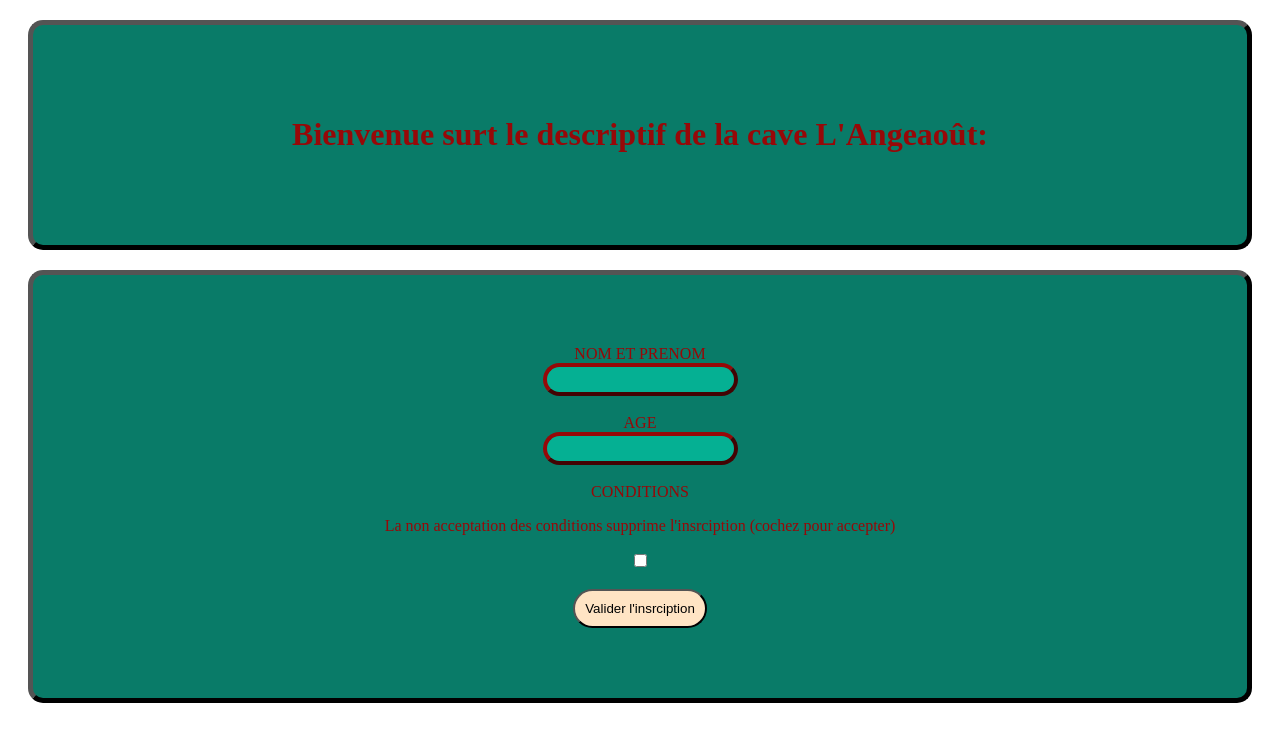
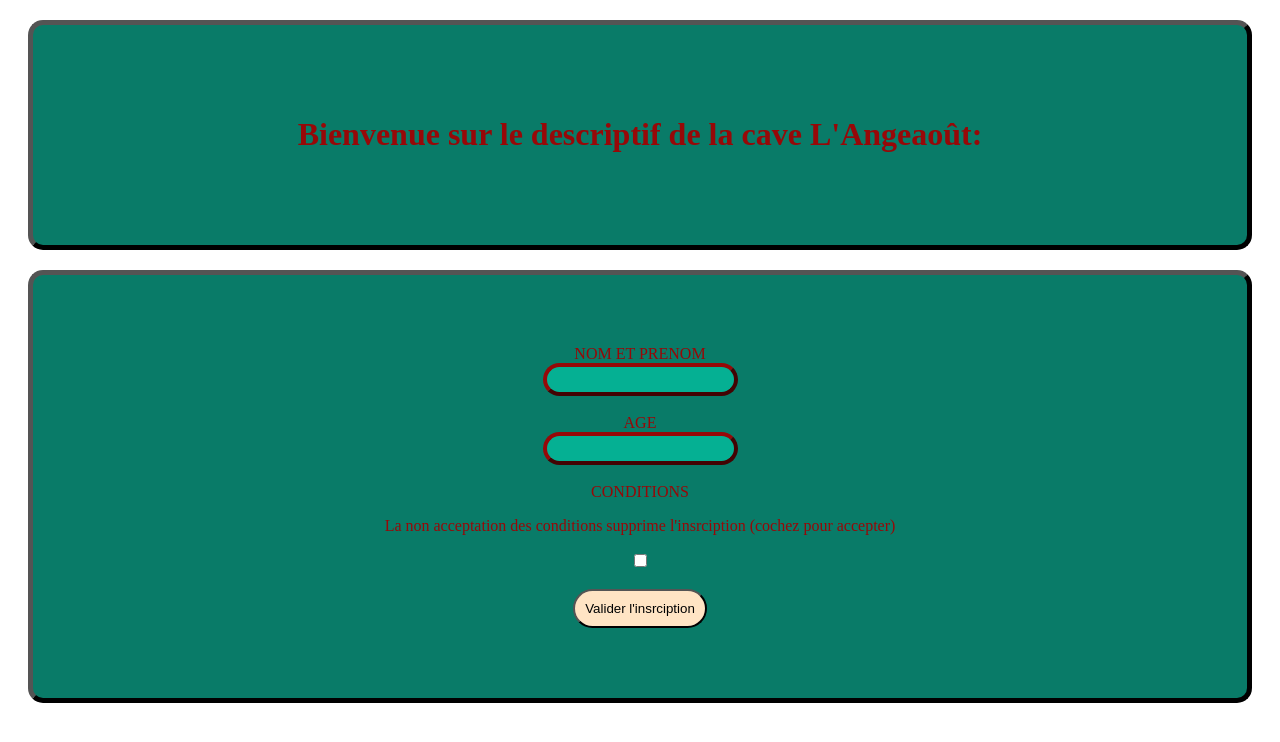
Before and after one commit to servispacement-cpu/Doctocav, a plain HTML site: page cavl'angeaoût/index.html in a window 1280 px wide. Drawn offline with Linux system fonts and the light colour scheme.

Commit message:
Update index.html

```diff
--- a/cavl'angeaoût/index.html
+++ b/cavl'angeaoût/index.html
@@ -6,7 +6,7 @@
     </head>
     <body>
     <div class="un">
-        <h1>Bienvenue surt le descriptif de la cave L'Angeaoût:</h1>
+        <h1>Bienvenue sur le descriptif de la cave L'Angeaoût:</h1>
     </div>
 
     <div class="un">
```
